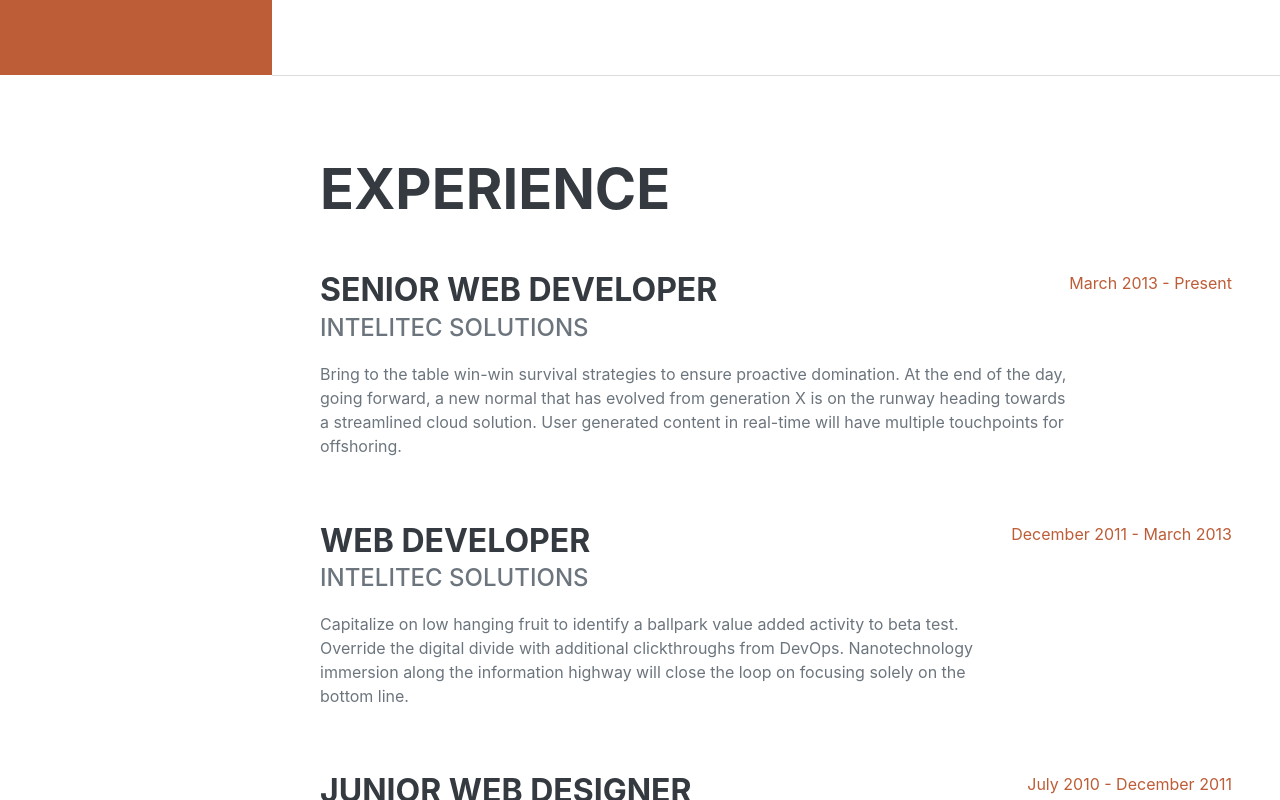
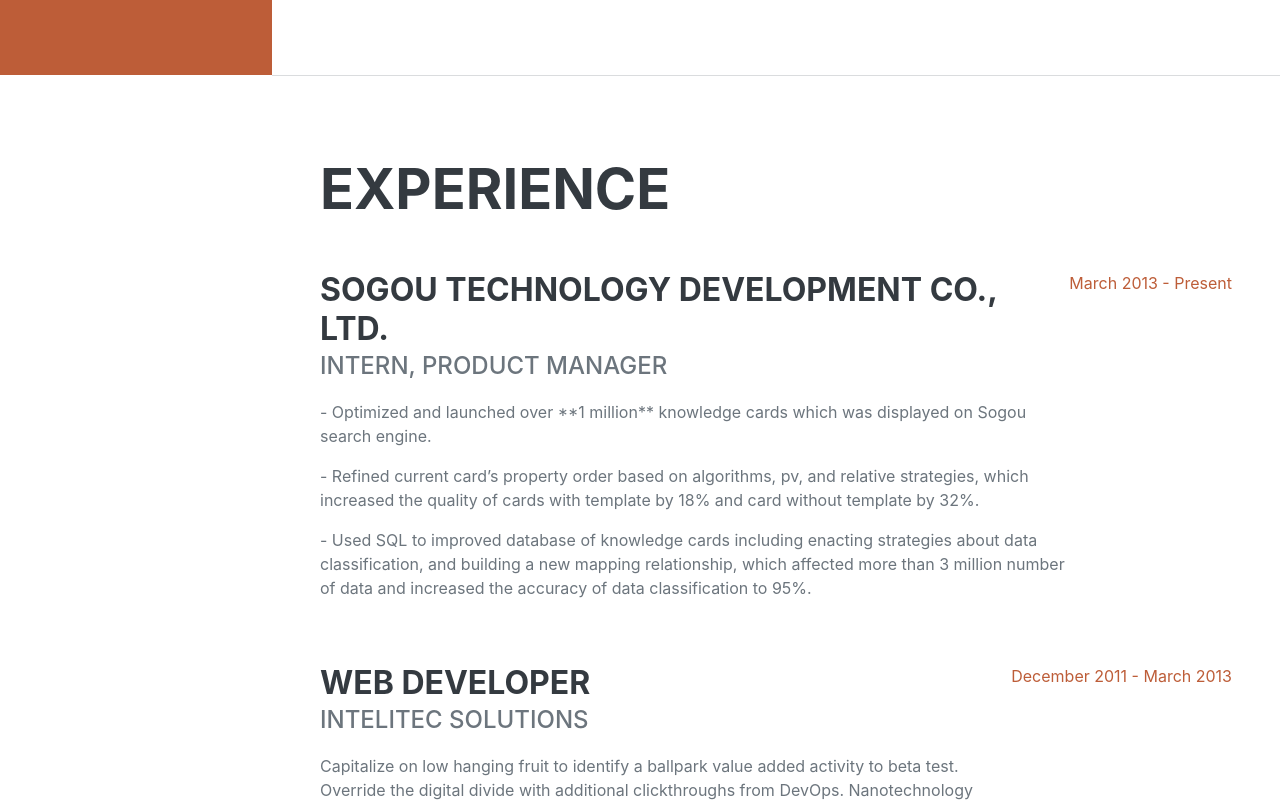
Before and after one commit to FanggeXiong/.github.io, a plain HTML site: page index.html in a window 1280 px wide. Shown: the part 725-1525 px from the top of the page. Drawn offline with nearby package versions, Linux system fonts and the light colour scheme; a web font is replaced by a local one.

Commit message:
add resume

```diff
--- a/index.html
+++ b/index.html
@@ -48,6 +48,7 @@
                         <a href="mailto:abc@uw.edu">abc@uw.edu</a>
                     </div>
                 </div>
+                <p> A Geography student at University of Washington. </p>
             </section>
             <hr class="m-0" />
             <!-- Experience-->
@@ -56,9 +57,11 @@
                     <h2 class="mb-5">Experience</h2>
                     <div class="d-flex flex-column flex-md-row justify-content-between mb-5">
                         <div class="flex-grow-1">
-                            <h3 class="mb-0">Senior Web Developer</h3>
-                            <div class="subheading mb-3">Intelitec Solutions</div>
-                            <p>Bring to the table win-win survival strategies to ensure proactive domination. At the end of the day, going forward, a new normal that has evolved from generation X is on the runway heading towards a streamlined cloud solution. User generated content in real-time will have multiple touchpoints for offshoring.</p>
+                            <h3 class="mb-0">Sogou Technology Development Co., Ltd.</h3>
+                            <div class="subheading mb-3">Intern, Product Manager</div>
+                            <p>- Optimized and launched over **1 million** knowledge cards which was displayed on Sogou search engine.</p>
+                            <p>- Refined current card’s property order based on algorithms, pv, and relative strategies, which increased the quality of cards with template by 18% and card without template by 32%.</p>
+                            <p>- Used SQL to improved database of knowledge cards including enacting strategies about data classification, and building a new mapping relationship, which affected more than 3 million number of data and increased the accuracy of data classification to 95%.</p>
                         </div>
                         <div class="flex-shrink-0"><span class="text-primary">March 2013 - Present</span></div>
                     </div>
```
